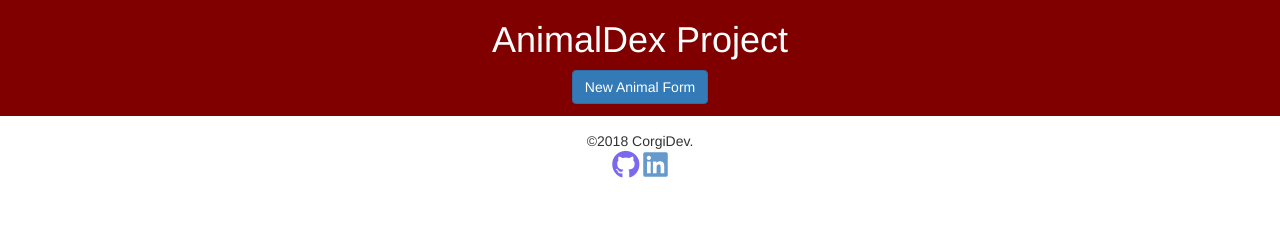
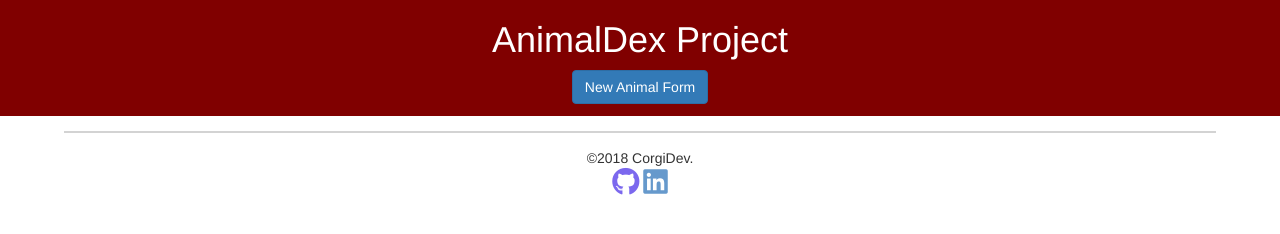
Before and after one commit to CorgiDev/animalDex, a website: page public/index.html in a window 1280 px wide. Drawn offline with nearby package versions, Linux system fonts and the light colour scheme; no server answers.

Commit message:
Added border along bottom of main content div.

```diff
--- a/public/css/main.css
+++ b/public/css/main.css
@@ -75,6 +75,7 @@ header {
 
 .mainbox {
     margin: 15px auto;
+    border-bottom: 2px solid lightgrey;
 }
 
 /* Style Footer */
--- a/public/index.html
+++ b/public/index.html
@@ -77,15 +77,15 @@
 
       </div>
 
-      <footer>
+    </div>
+
+    <footer>
         &copy;2018 CorgiDev.
         <div id="socialIcons">
           <a href="https://github.com/EGrayTech"><i class="fab fa-github"></i></a>
           <a href="https://www.linkedin.com/in/egraytech/"><i class="fab fa-linkedin"></i></a>
         </div>
       </footer>
-
-    </div>
 
     <!-- Linked JavaScript Files -->
     <script src="https://cdnjs.cloudflare.com/ajax/libs/jquery/3.2.1/jquery.min.js"></script>
```
